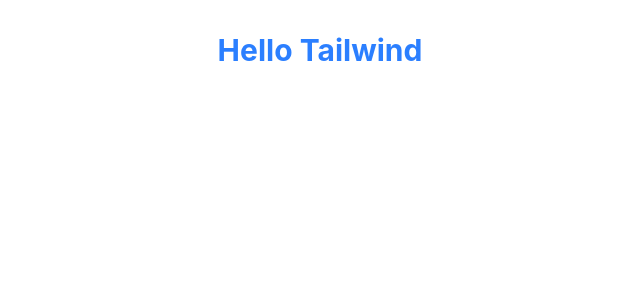
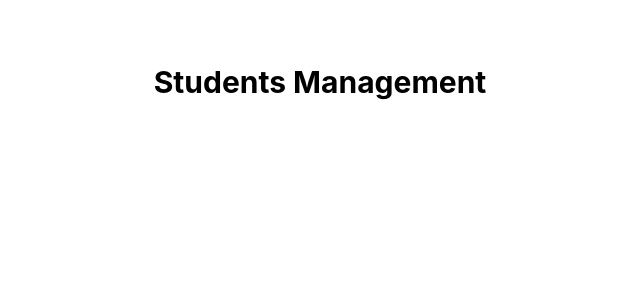
Before and after one commit to tsujit74/students-table, a React (Vite) app in the folder students-table/: page / in a window 1280 px wide. Shown: the top 300 px of the page, without its empty margins (320-960 px from the left). Built offline with nearby package versions, Linux system fonts and the light colour scheme.

Commit message:
add student type and initial mock data

```diff
--- a/students-table/src/App.tsx
+++ b/students-table/src/App.tsx
@@ -5,9 +5,11 @@
 
   return (
     <>
-      <h1 className="text-3xl font-bold text-blue-500">
-      Hello Tailwind
-    </h1>
+      <div className="max-w-5xl mx-auto p-8">
+      <h1 className="text-3xl font-bold mb-6">
+        Students Management
+      </h1>
+    </div>
     </>
   )
 }
--- a/students-table/src/data/students.ts
+++ b/students-table/src/data/students.ts
@@ -0,0 +1,16 @@
+import type { Student } from "../types/student"
+
+export const initialStudents: Student[] = [
+  {
+    id: 1,
+    name: "Nigam Thakur",
+    email: "nigam@mail.com",
+    age: 16,
+  },
+  {
+    id: 2,
+    name: "Sujit Thakur",
+    email: "sujit@mail.com",
+    age: 21,
+  },
+]
--- a/students-table/src/types/student.ts
+++ b/students-table/src/types/student.ts
@@ -0,0 +1,6 @@
+export type Student = {
+  id: number
+  name: string
+  email: string
+  age: number
+}
```
